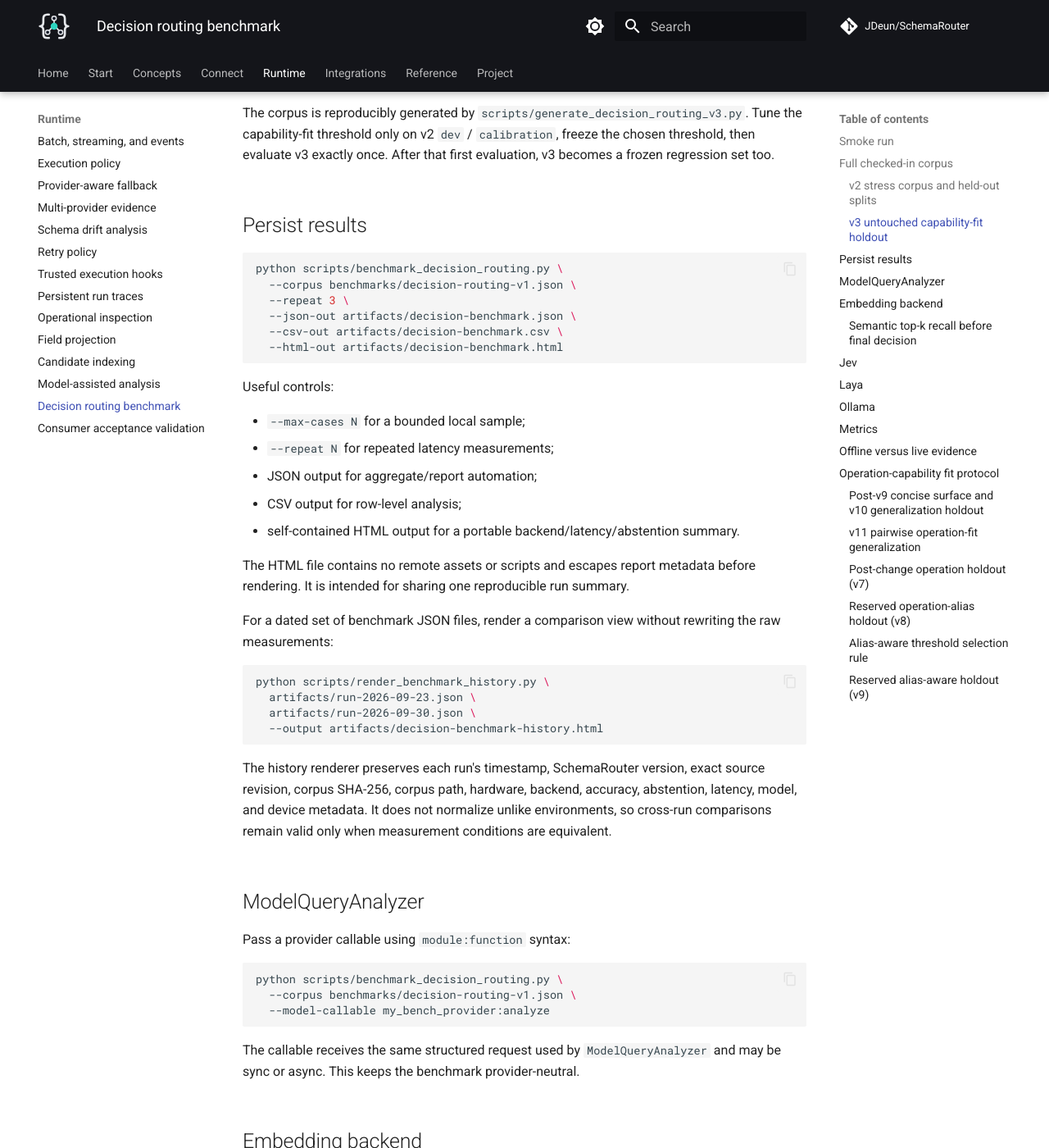
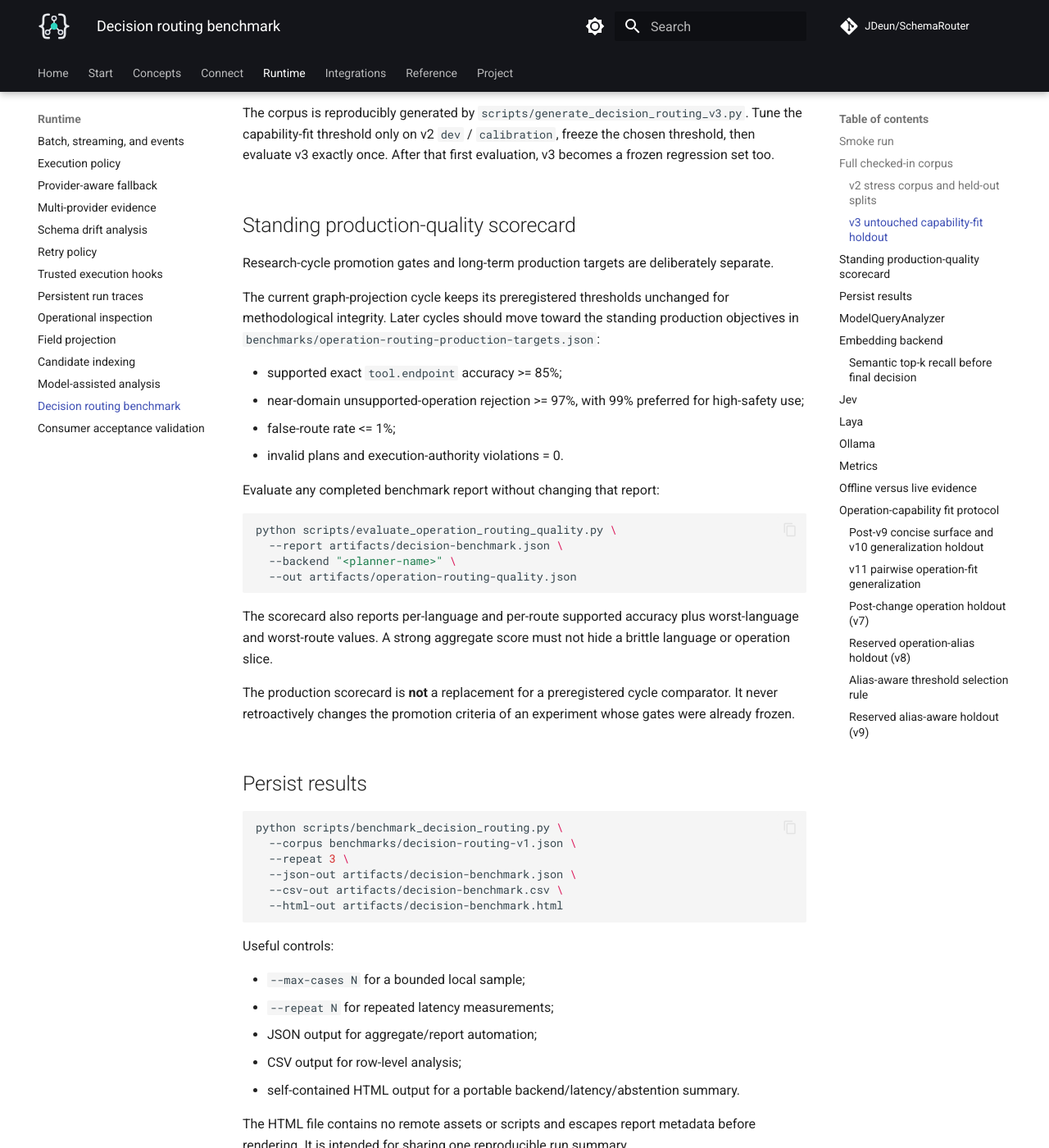
Before and after one commit to JDeun/SchemaRouter, an MkDocs documentation site: the page built from docs/guides/decision-benchmark.md, in a window 1280 px wide and 1400 px high, scrolled down 1729 px. Shown: the whole window at 82% size. Built offline with MkDocs 1.6.1 and Material for MkDocs 9.7.7, drawn with Linux system fonts in a browser that asks for light colours; comment, search, counter and statistics services are not loaded.

Commit message:
docs: document standing production routing scorecard

````diff
--- a/docs/guides/decision-benchmark.md
+++ b/docs/guides/decision-benchmark.md
@@ -69,6 +69,34 @@ The corpus is reproducibly generated by `scripts/generate_decision_routing_v3.py
 capability-fit threshold only on v2 `dev` / `calibration`, freeze the chosen threshold, then
 evaluate v3 exactly once. After that first evaluation, v3 becomes a frozen regression set too.
 
+
+## Standing production-quality scorecard
+
+Research-cycle promotion gates and long-term production targets are deliberately separate.
+
+The current graph-projection cycle keeps its preregistered thresholds unchanged for methodological
+integrity. Later cycles should move toward the standing production objectives in
+`benchmarks/operation-routing-production-targets.json`:
+
+- supported exact `tool.endpoint` accuracy >= 85%;
+- near-domain unsupported-operation rejection >= 97%, with 99% preferred for high-safety use;
+- false-route rate <= 1%;
+- invalid plans and execution-authority violations = 0.
+
+Evaluate any completed benchmark report without changing that report:
+
+```bash
+python scripts/evaluate_operation_routing_quality.py \
+  --report artifacts/decision-benchmark.json \
+  --backend "<planner-name>" \
+  --out artifacts/operation-routing-quality.json
+```
+
+The scorecard also reports per-language and per-route supported accuracy plus worst-language and
+worst-route values. A strong aggregate score must not hide a brittle language or operation slice.
+
+The production scorecard is **not** a replacement for a preregistered cycle comparator. It never
+retroactively changes the promotion criteria of an experiment whose gates were already frozen.
 
 ## Persist results
 
````
